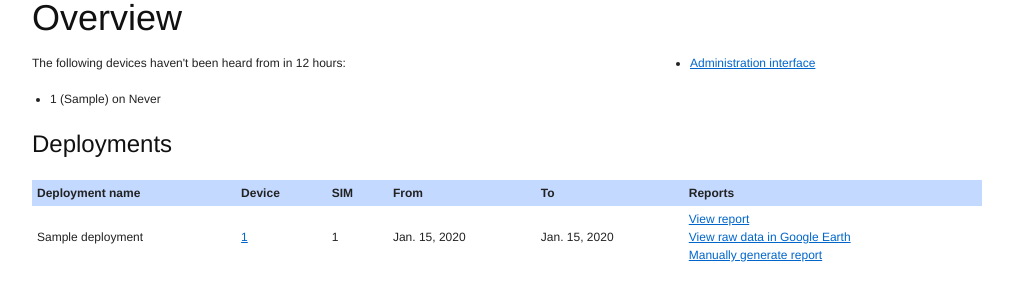
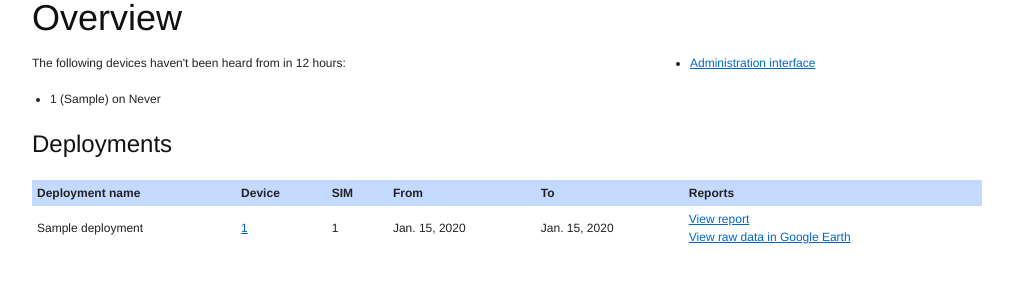
Before and after one commit to ox-it/socTrack, a Django app: page / in a window 1280 px wide. Shown: the top 301 px of the page, without its empty margins (133-1146 px from the left). Run offline with Django 3.2, Linux system fonts and the light colour scheme; a user stored in the database is signed in; tables that the repository leaves empty hold one stand-in row (values such as "Sample post"); data that the repository does not hold is empty; parts of the project's set-up code (start-up, migrations or seed data) failed here and were passed over.

Commit message:
Don't allow manual report generation from frontend

```diff
--- a/manager/templates/manager/index.html
+++ b/manager/templates/manager/index.html
@@ -59,7 +59,7 @@
                             <td>{{ deployment.sim.local_id }}</td>
                             <td>{{ deployment.survey_start }}</td>
                             <td>{{ deployment.survey_end }}</td>
-                            <td><a href="analyser/{{ deployment.pk }}.html">View report</a><br/><a href="/analyser/{{ deployment.pk }}.kml">View raw data in Google Earth</a><br /><a href="analyser/{{ deployment.pk }}.html?regenerate=true">Manually generate report</a></td>
+                            <td><a href="analyser/{{ deployment.pk }}.html">View report</a><br/><a href="/analyser/{{ deployment.pk }}.kml">View raw data in Google Earth</a></td>
                         </tr>
                     {% endfor %}
                 </tbody>
```
